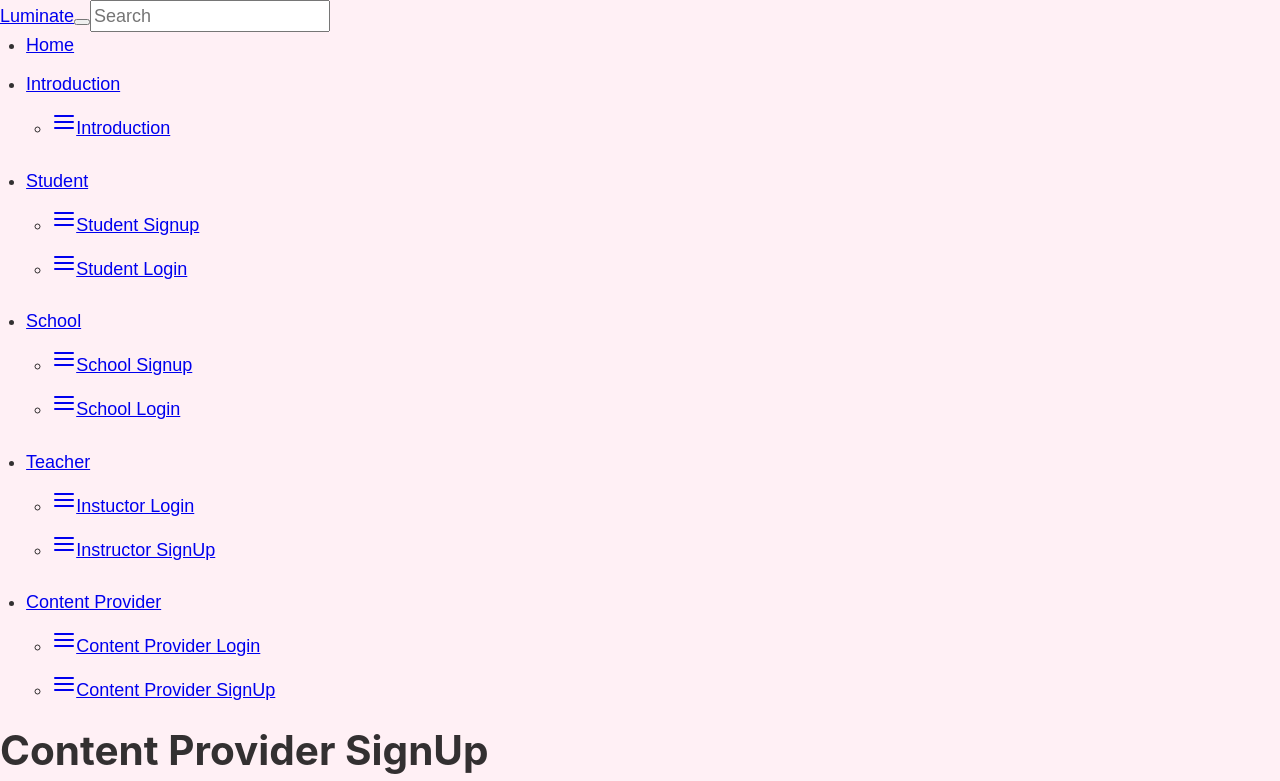
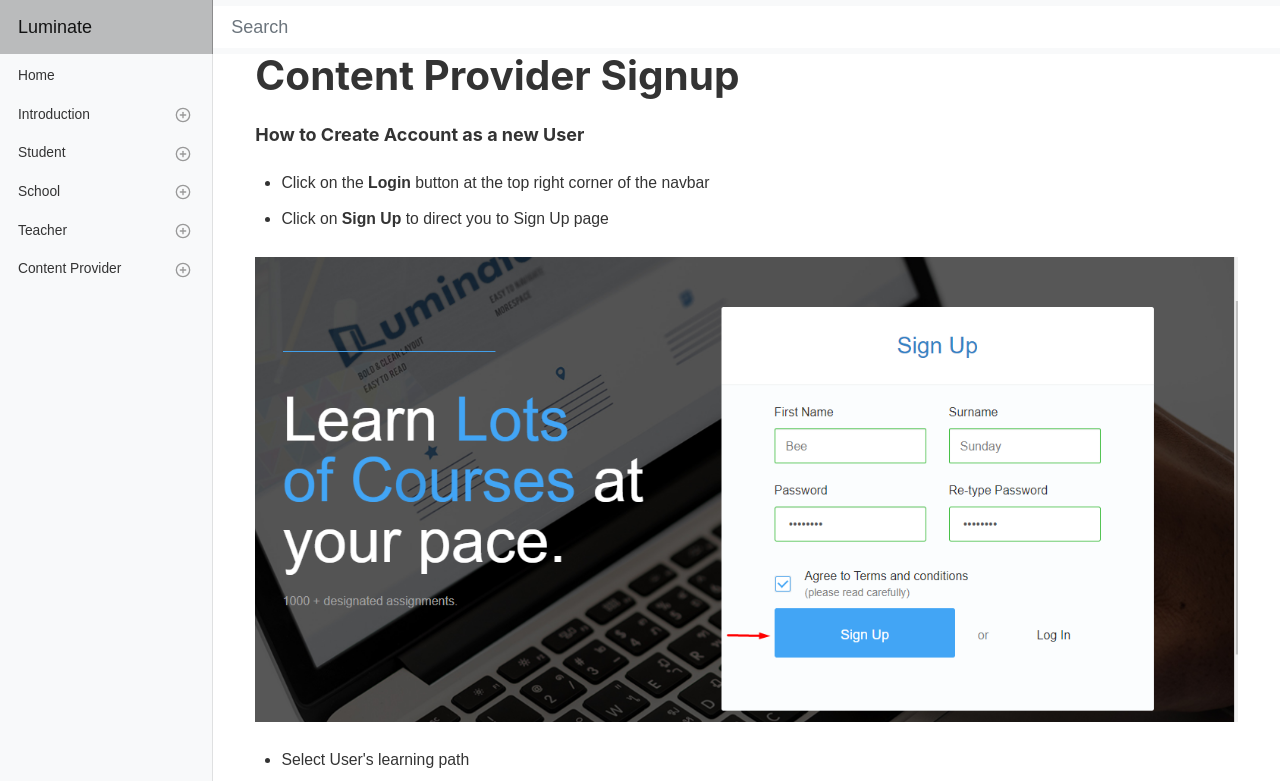
Before and after one commit to joshuaayomikun/UserGuideWithGatsby, a Gatsby site: page /contentProvider/cpSignUp in a window 1280 px wide. Shown: the top 781 px of the page. Built offline with nearby package versions, Linux system fonts and the light colour scheme; Gatsby itself is replaced by a stand-in of ours; some packages are replaced by stand-ins of ours.

Commit message:
code changes

```diff
--- a/package.json
+++ b/package.json
@@ -24,6 +24,7 @@
     "gatsby-plugin-sass": "^2.3.12",
     "gatsby-plugin-typography": "^2.5.10",
     "gatsby-remark-autolink-headers": "^2.3.11",
+    "gatsby-remark-external-links": "0.0.4",
     "gatsby-remark-table-of-contents": "0.0.9",
     "gatsby-source-filesystem": "^2.3.22",
     "gatsby-transformer-remark": "^2.8.26",
--- a/public/page-data/dev-404-page/page-data.json
+++ b/public/page-data/dev-404-page/page-data.json
@@ -1 +1 @@
-{"componentChunkName":"component---cache-dev-404-page-js","path":"/dev-404-page/","result":{"data":{"allSitePage":{"nodes":[{"path":"/contentProvider/cpLogin/"},{"path":"/contentProvider/cpSignUp/"},{"path":"/introduction/introduction/"},{"path":"/school/SchoolLogin/"},{"path":"/school/SchoolSignup/"},{"path":"/student/StudentLogin/"},{"path":"/student/studentSignUp/"},{"path":"/teacher/InstructorLogin/"},{"path":"/teacher/InstructorSignUp/"},{"path":"/about/"},{"path":"/"},{"path":"/my-files/"},{"path":"/student/studentSignup/"}]}},"pageContext":{}},"staticQueryHashes":[]}
+{"componentChunkName":"component---cache-dev-404-page-js","path":"/dev-404-page/","result":{"data":{"allSitePage":{"nodes":[{"path":"/contentProvider/cpSignup/"},{"path":"/contentProvider/cpLogin/"},{"path":"/student/studentSignup/"},{"path":"/introduction/introduction/"},{"path":"/student/StudentLogin/"},{"path":"/school/SchoolSignup/"},{"path":"/teacher/InstructorLogin/"},{"path":"/teacher/InstructorSignUp/"},{"path":"/school/SchoolLogin/"},{"path":"/about/"},{"path":"/"},{"path":"/my-files/"}]}},"pageContext":{}},"staticQueryHashes":[]}
--- a/src/components/layout.js
+++ b/src/components/layout.js
@@ -1,28 +1,38 @@
-import React, { useState } from 'react';
-import {Container} from 'reactstrap'
+import React, {
+  useState
+} from 'react';
+import {
+  Container
+} from 'reactstrap'
 import NavBar from "./navbar"
 import Sidebar from "./sidebar"
+import 'bootstrap/dist/css/bootstrap.min.css'
+import '../styles/dashboard.css'
 import '../styles/index.scss'
 
 // import { css } from "@emotion/core"
 
 // import { rhythm } from "../utils/typography"
 
-export default function Layout({ children }) {
-  const [showSideBar, setShowSideBar] = useState(' d-none ');
-  const toggle = (status) => {
-    setShowSideBar(status)
-  };
-  return (
-    <>
-      <NavBar onToggle={toggle} />
+const Layout = props => {
+  const [showSideBar, setShowSideBar] = useState(' d-none '),
+    toggle = (status) => {
+      setShowSideBar(status)
+    }, {
+      children
+    } = props;
+  return ( <>
+    <NavBar onToggle = {
+      toggle
+    }/>
 
-      <Sidebar toggleSidebar={showSideBar} />
-      <main role="main" className="col-md-9 ml-sm-auto col-lg-10 px-md-4">
-      <Container>
-        {children}
-      </Container>
-      </main>
-    </>
+    <Sidebar toggleSidebar = {
+      showSideBar
+    }/> <main role = "main"
+    className = "col-md-9 ml-sm-auto col-lg-10 px-md-4" >
+    <Container > {
+      children
+    } </Container> </main> </>
   )
 }
+export default Layout
--- a/src/components/menu.js
+++ b/src/components/menu.js
@@ -1,26 +1,70 @@
-
-import React, {useState}  from 'react'
+import React, {
+    useState
+} from 'react'
 
 import Submenu from './submenu'
 
 import {
     NavItem,
     NavLink
-  } from 'reactstrap';
+} from 'reactstrap';
 
-export default function Menu({children, menuName, submenus, keyValue }) {
-    const [isOpen, setIsOpen] = useState(false);
+import {
+    PlusCircle,
+    MinusCircle
+} from 'react-feather';
+//   import menuStyles from './menu.module.scss'
 
-    const toggle = () => setIsOpen(!isOpen);
-    return (
-        <>
-            <NavItem className="m-0" key={keyValue}>
-                <NavLink href={`#`} onClick={toggle}>
-                    {/* <Home className="feather" /> */}
-                    {menuName}
-                </NavLink>
-            </NavItem>
-            <Submenu isOpen={isOpen} submenus={submenus}></Submenu>
-        </>
-    )
-}
+const changeFeatherIcon = isOpen => !isOpen ? <PlusCircle className = {
+        `feather my-auto ml-2`
+    } > </PlusCircle>:<MinusCircle className={`feather my-auto ml-2`}></MinusCircle >,
+    Menu = props => {
+        const [isOpen, setIsOpen] = useState(false), {
+                menuName,
+                submenus,
+                keyValue
+            } = props,
+            [iskeyValue, setIskeyValue] = useState(keyValue),
+            toggle = () => {
+                setIskeyValue(keyValue);
+                setIsOpen(!isOpen)
+                // console.log({iskeyValue, keyValue})
+            },
+            onEnteringCollapsible = e => console.log(e)
+        return ( <>
+            <NavItem className = "m-0"
+            key = {
+                keyValue
+            } >
+            <NavLink href = {
+                `#`
+            }
+            className = {
+                `d-flex justify-content-between`
+            }
+            onClick = {
+                toggle
+            } > {
+                /* <Home className="feather" /> */ } {
+                menuName
+            } {
+                changeFeatherIcon(isOpen)
+            } </NavLink> </NavItem> <Submenu onEntering = {
+                onEnteringCollapsible
+            }
+            isOpen = {
+                isOpen
+            }
+            activeKey = {
+                iskeyValue
+            }
+            keyPosition = {
+                keyValue
+            }
+            submenus = {
+                submenus
+            } > </Submenu> </>
+        )
+    }
+
+export default Menu
--- a/src/components/navbar.js
+++ b/src/components/navbar.js
@@ -1,4 +1,6 @@
-import React, {useState} from 'react'
+import React, {
+  useState
+} from 'react'
 import {
   Navbar,
   NavbarToggler,
@@ -8,32 +10,40 @@
 // import { css } from "@emotion/core"
 // import { rhythm } from "../utils/typography"
 // import { useStaticQuery, Link, graphql } from "gatsby"
-export default function NavBar({onToggle}) {
-  const [showSideBar, setShowSideBar] = useState('');
-  const toggle = () =>  {
-    if(showSideBar === ' d-none ')
+const NavBar = props => {
+  const [showSideBar, setShowSideBar] = useState(''), {
+      onToggle
+    } = props,
+    toggle = () => {
+      if (showSideBar === ' d-none ')
         setShowSideBar('')
       else
         setShowSideBar(' d-none ')
       onToggle(showSideBar)
     }
-    // const data = useStaticQuery(
-    //     graphql`
-    //       query {
-    //         site {
-    //           siteMetadata {
-    //             title
-    //           }
-    //         }
-    //       }
-    //     `
-    //   )
-    return (
-      <Navbar sticky="top" className={`p-0`}  color="light" light expand="md" >
-        <NavbarBrand href={`/`} className={`col-md-3 col-lg-2 mr-0 px-3`} > Luminate</NavbarBrand>
-        {/* <a className="navbar-brand col-md-3 col-lg-2 mr-0 px-3" href="/">Luminate</a> */}
-        <NavbarToggler href={`#`} onClick={toggle} />
-        <Input type="text" placeholder="Search" aria-label="Search" />
+  return ( <Navbar sticky = "top"
+    className = {
+      `p-0`
+    }
+    color = "light"
+    light expand = "md" >
+    <NavbarBrand href = {
+      `/`
+    }
+    className = {
+      `col-md-3 col-lg-2 mr-0 px-3`
+    } > Luminate </NavbarBrand>
+      <NavbarToggler href = {
+      `#`
+    }
+    onClick = {
+      toggle
+    }
+    /> <Input type = "text"
+    placeholder = "Search"
+    aria-label = "Search"/>
     </Navbar>
   )
 }
+
+export default NavBar
--- a/src/components/sidebar.js
+++ b/src/components/sidebar.js
@@ -1,6 +1,9 @@
 import React from 'react'
 import Menu from './menu'
-import { useStaticQuery, graphql } from "gatsby"
+import {
+  useStaticQuery,
+  graphql
+} from "gatsby"
 import {
   Navbar,
   NavLink,
@@ -8,9 +11,9 @@
   NavItem
 } from 'reactstrap'
 
-export default function Sidebar({toggleSidebar = ' d-none '}) {
+const Sidebar = props => {
 
-  const allMenuQuery = useStaticQuery(graphql`
+    const allMenuQuery = useStaticQuery(graphql `
     query MyQuery {
       allMarkdownRemark(sort: {fields: frontmatter___submenuOrder, order: ASC}) {
         distinct(field: frontmatter___menuOrder)
@@ -29,13 +32,12 @@
         }
       }
     }
-  `)
-  // onsole.log({allMenuQuery})
-  const submenuList = allMenuQuery.allMarkdownRemark.edges
-  // console.log({submenuList})
-
-  const menuList = allMenuQuery.allMarkdownRemark.distinct.map((menu) =>
+  `),
       {
+        toggleSidebar = ' d-none '
+      } = props,
+      submenuList = allMenuQuery.allMarkdownRemark.edges,
+      menuList = allMenuQuery.allMarkdownRemark.distinct.map((menu) => {
         const submenulist = submenuList.filter(sub => {
           const compare = +sub.node.frontmatter.menuOrder === +menu
           // console.log({menu:+sub.node.frontmatter.menuOrder})
@@ -54,26 +56,44 @@
           menuOrder: submenulist[0].menuOrder,
           submenus: submenulist
         }
-  });
-
-  // console.log({menuList})
-
-  const menuListDiv = menuList.map(menu => <Menu menuName={menu.menu} key={menu.menu} menuOrder={menu.menuOrder} submenus={menu.submenus}></Menu>)
+      }),
+      menuListDiv = menuList.map(menu => <Menu menuName = {
+          menu.menu
+        }
+        key = {
+          menu.menu.split(" ").join("_")
+        }
+        keyValue = {
+          menu.menu.split(" ").join("_")
+        }
+        menuOrder = {
+          menu.menuOrder
+        }
+        submenus = {
+          menu.submenus
+        } > </Menu>)
 
         // console.log({menuListDiv})
-    return (
-        <Navbar color="light" light className={`col-md-3` + toggleSidebar + ` pt-5 col-lg-2 d-md-block sidebar`}>
-          <div className={`sidebar-sticky`}>
-            <Nav className={`flex-column ml-0`}>
-              {/* <NavItem className="m-0 px-0">
+        return ( <Navbar color = "light"
+          light className = {
+            `col-md-3` + toggleSidebar + ` col-lg-2 d-md-block sidebar`
+          } >
+          <div className = {
+            `sidebar-sticky`
+          } >
+          <Nav className = {
+            `flex-column ml-0`
+          } > {
+            /* <NavItem className="m-0 px-0">
                             <Input type="text" />
-              </NavItem> */}
-              <NavItem className={`m-0`}>
-                <NavLink href="/" >Home</NavLink>
-              </NavItem>
-              {menuListDiv}
-            </Nav>
-          </div>
-        </Navbar>
+                          </NavItem> */
+          } <NavItem className = {
+            `m-0`
+          } >
+          <NavLink href = "/" > Home </NavLink> </NavItem> {
+            menuListDiv
+          } </Nav> </div> </Navbar>
         )
       }
+
+    export default Sidebar
--- a/src/components/submenu.js
+++ b/src/components/submenu.js
@@ -1,28 +1,56 @@
-
-
-import React  from 'react'
-import { Link } from 'gatsby';
-import { Menu } from 'react-feather';
+import React from 'react'
+import {
+    Link
+} from 'gatsby'
+import {
+    Menu
+} from 'react-feather'
 
 import {
     Collapse,
     Nav,
     NavItem
-  } from 'reactstrap';
+} from 'reactstrap'
 
-export default function Submenu({submenus, isOpen}) {
-    const submenusList = submenus.map(submenu =>
-        <NavItem className="m-0" key={submenu.submenu}>
-            <Link to={submenu.url} className="nav-link">
-                <Menu className={`feather`} />{submenu.submenu}
-            </Link>
+const makeSubMenu = submenus => submenus.map(submenu =>
+        <NavItem className = "m-0"
+        key = {
+            submenu.submenu
+        }>
+        <Link to = {
+            submenu.url
+        }
+        className = "nav-link" >
+        <Menu className = {
+            `feather`
+        }
+        />{submenu.submenu} </Link>
         </NavItem>
-    )
-    return (
-        <Collapse isOpen={isOpen} >
-            <Nav className={`flex-column ml-0`}>
-                {submenusList}
-            </Nav>
-        </Collapse>
-    )
-}
+    ),
+    Submenu = props => {
+        const {
+            submenus,
+            isOpen,
+            onEntering,
+            activeKey,
+            keyPosition
+        } = props,
+        onEnteringCollapse = e => onEntering(e),
+            // [toggle, setToggle] = useState(isOpen),
+            submenusList = makeSubMenu(submenus)
+        // console.log({activeKey, keyPosition})
+        return ( <Collapse onEntering = {
+                onEnteringCollapse
+            }
+            isOpen = {
+                isOpen
+            } >
+            <Nav className = {
+                `flex-column ml-0`
+            } > {
+                submenusList
+            } </Nav> </Collapse>
+        )
+    }
+
+export default Submenu
--- a/src/pages/contentProvider/cpSignUp.md
+++ b/src/pages/contentProvider/cpSignUp.md
@@ -1,9 +1,9 @@
 ---
 menu: "Content Provider"
 menuOrder: 5
-submenu: "Content Provider SignUp"
+submenu: "Content Provider Signup"
 submenuOrder: 2
-title: "Content Provider SignUp"
+title: "Content Provider Signup"
 date: "2020-07-29"
 ---
 
--- a/src/pages/index.js
+++ b/src/pages/index.js
@@ -1,7 +1,5 @@
 import React from "react"
 import Layout from "../components/layout"
-import 'bootstrap/dist/css/bootstrap.min.css'
-import '../styles/dashboard.css'
 
 export default function Home({data}) {
   return (
--- a/src/styles/dashboard.css
+++ b/src/styles/dashboard.css
@@ -24,7 +24,7 @@
 
 @media (max-width: 767.98px) {
   .sidebar {
-    top: 8rem;
+    top: 5rem;
   }
 }
 
```
Also changed, not shown: gatsby-config.js (+7 -0 lines), public/page-data/contentProvider/cpSignUp/page-data.json (+1 -1 lines), public/page-data/introduction/introduction/page-data.json (+1 -1 lines), public/page-data/my-files/page-data.json (+1 -1 lines), public/page-data/school/SchoolSignup/page-data.json (+1 -1 lines), public/page-data/sq/d/3257678666.json (+1 -1 lines), public/page-data/student/studentSignUp/page-data.json (+1 -1 lines), src/pages/introduction/introduction.md (+15 -11 lines), src/components/menu.module.scss (added), 1 other file. Lines whose indentation alone changed are shown as unchanged.
